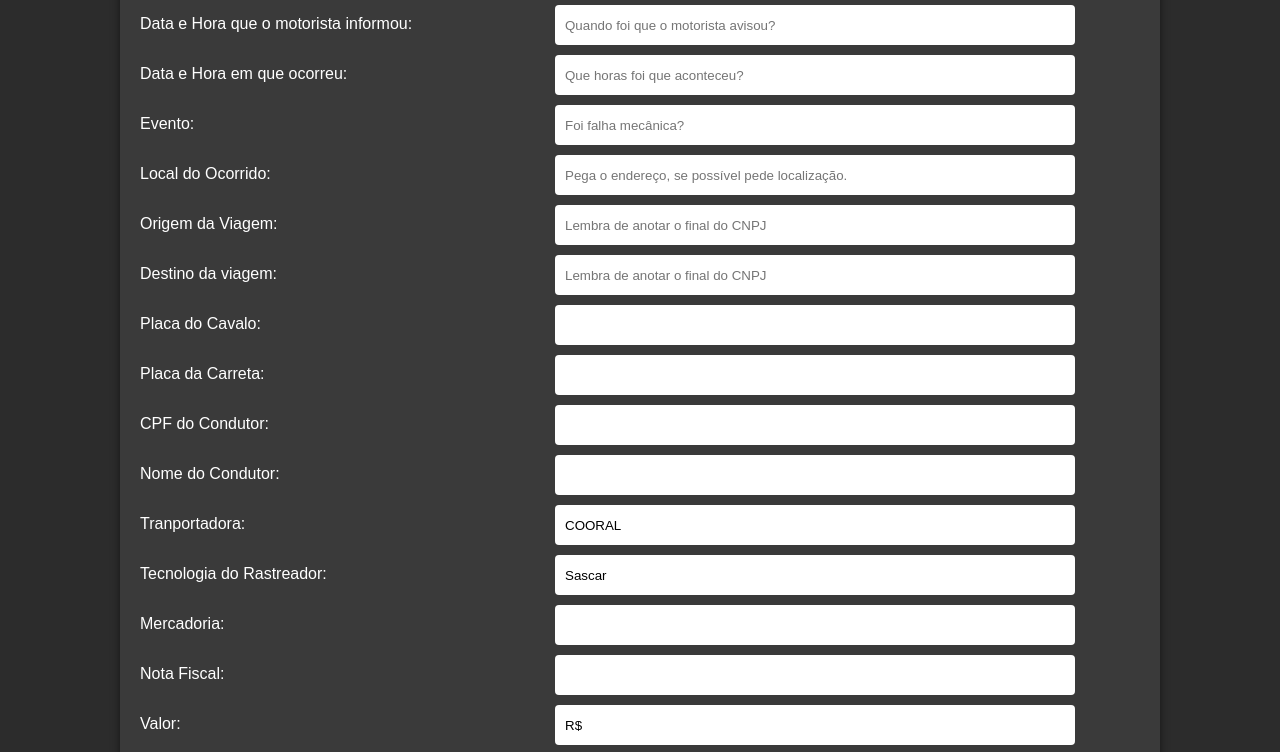
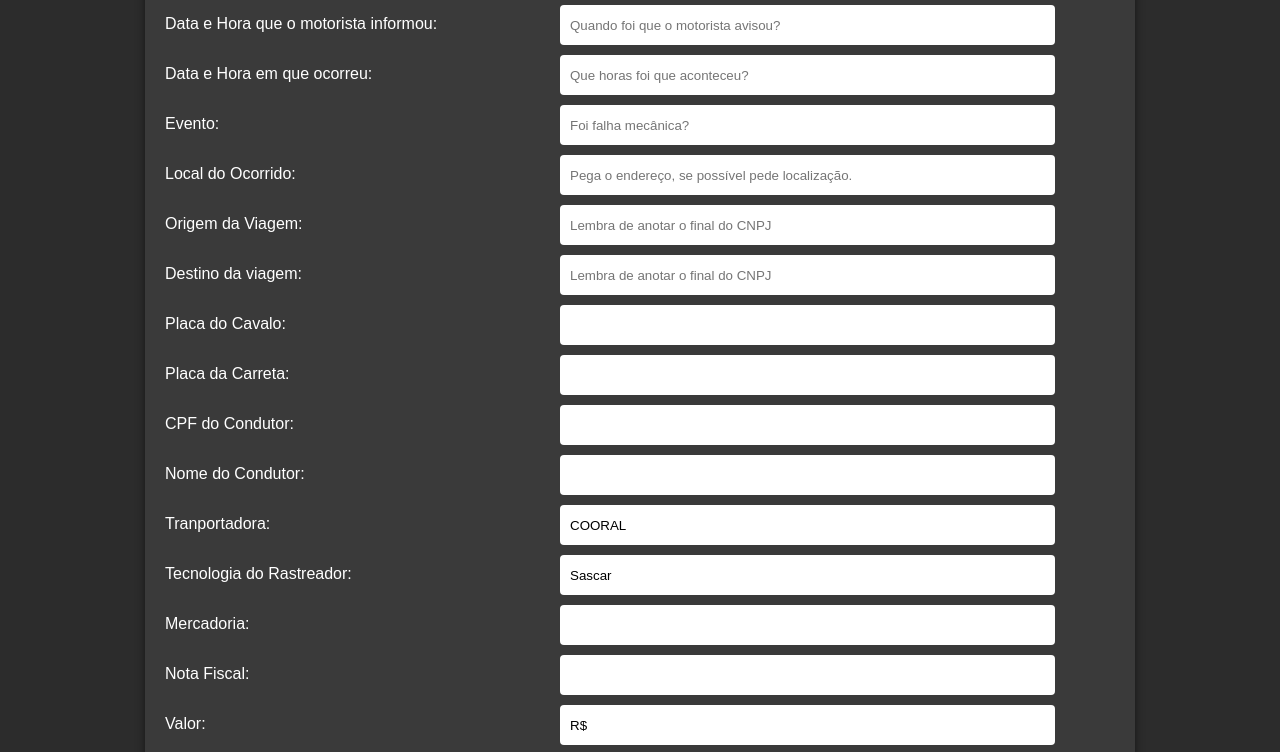
Before and after one commit to UnholyXD/COORALSinistro, a plain HTML site: page index.html in a window 1280 px wide. Shown: the part 113-865 px from the top of the page. Drawn offline with Linux system fonts and the light colour scheme.

Commit message:
Update style.css

```diff
--- a/style.css
+++ b/style.css
@@ -14,7 +14,7 @@ body {
     padding: 20px; /* Espaçamento interno */
     border-radius: 8px; /* Bordas arredondadas */
     box-shadow: 0 0 10px rgba(0, 0, 0, 0.5); /* Sombra do formulário */
-    width: 1000px;
+    width: 950px;
     margin: 20px auto;
 }
 
```
